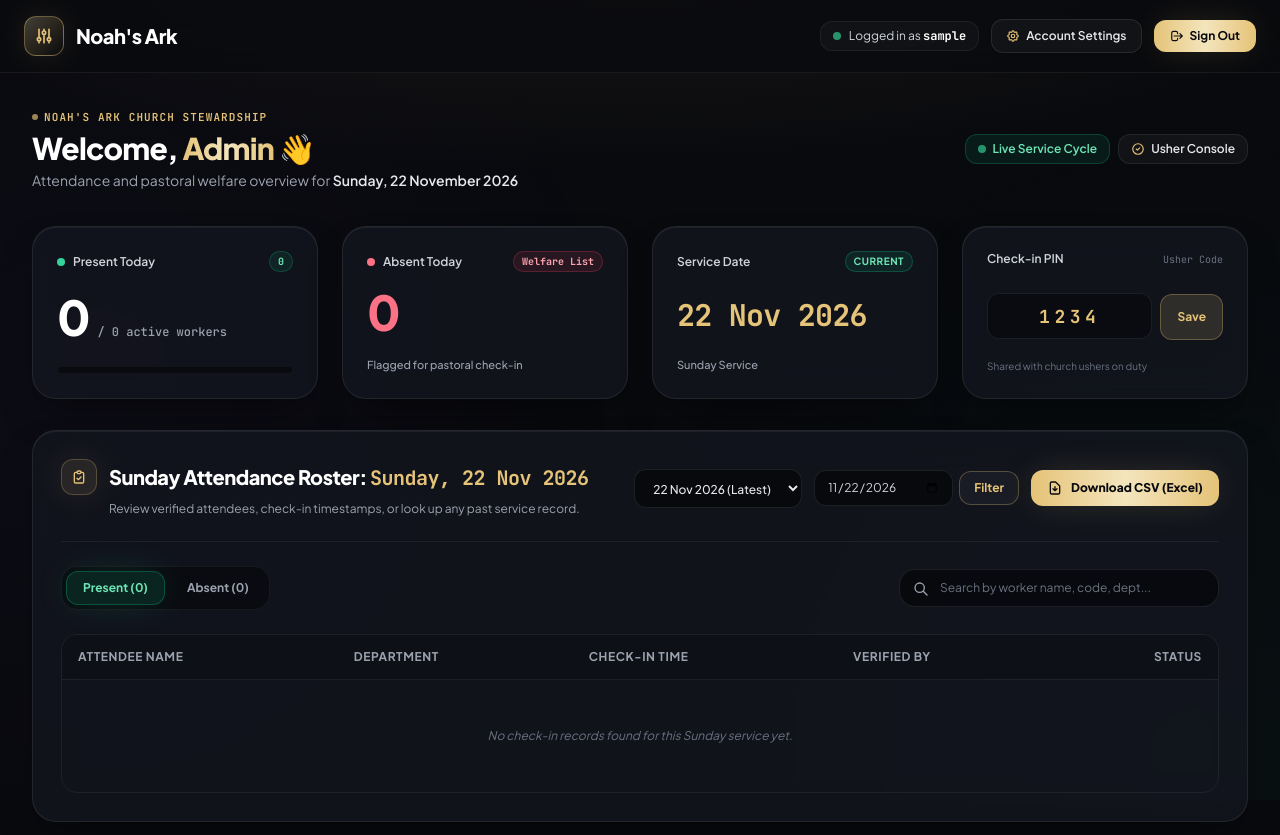
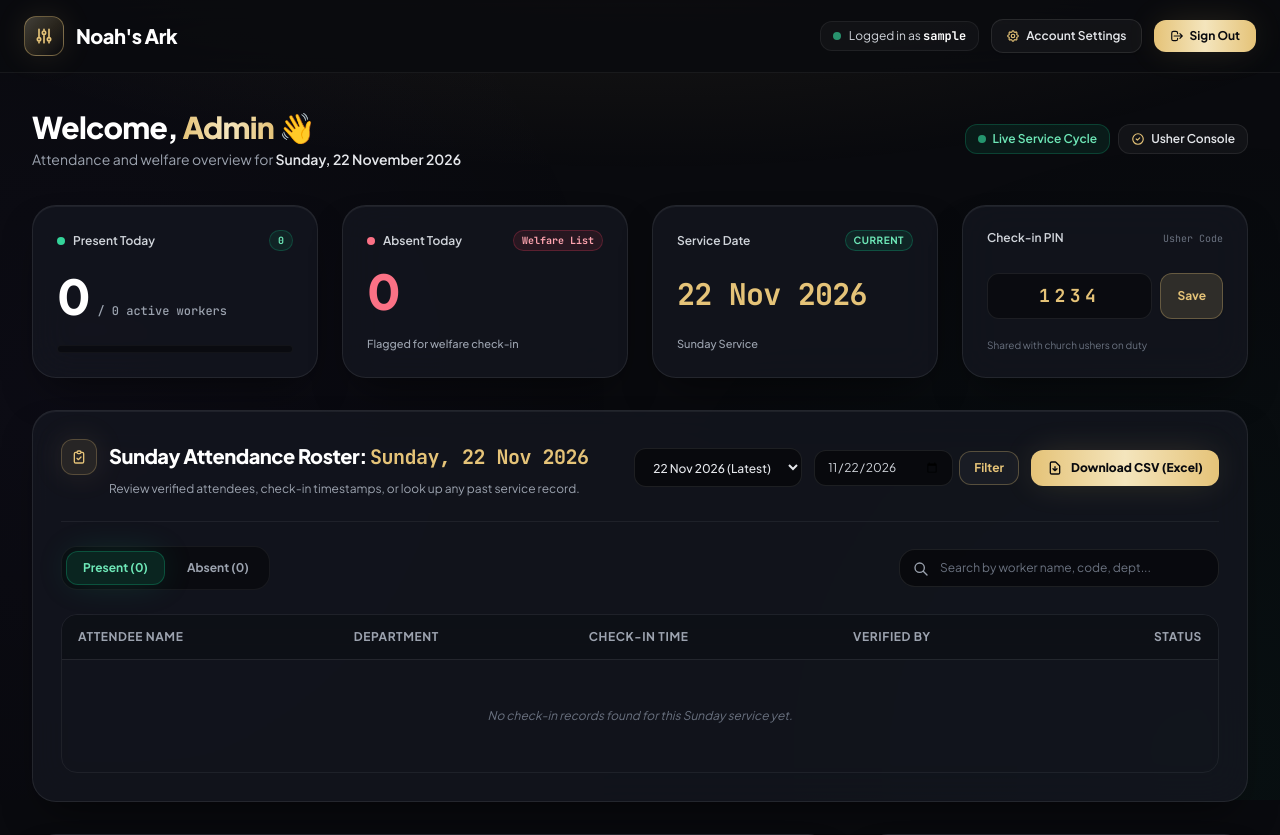
Before and after one commit to 19Enicodes/noahsark, a Django app: page /admin/dashboard/ in a window 1280 px wide. Shown: the top 835 px of the page. Run offline with Django 5.2, Linux system fonts and the light colour scheme; a user stored in the database is signed in; tables that the repository leaves empty hold one stand-in row (values such as "Sample post"); some libraries are stand-ins or nearby versions.

Commit message:
style(admin): remove stewardship badge and pastoral wording

```diff
--- a/management/templates/management/admin_dashboard.html
+++ b/management/templates/management/admin_dashboard.html
@@ -274,15 +274,11 @@
       <!-- Welcome Admin Section -->
       <section class="flex flex-col sm:flex-row sm:items-center justify-between gap-4 pt-1 pb-1">
         <div>
-          <span class="text-[11px] uppercase font-mono tracking-widest text-champagne font-semibold flex items-center gap-1.5 mb-1">
-            <span class="w-1.5 h-1.5 rounded-full bg-champagne animate-pulse"></span>
-            Noah's Ark Church Stewardship
-          </span>
           <h1 class="text-2xl sm:text-3xl font-extrabold text-white tracking-tight">
             Welcome, <span class="text-transparent bg-clip-text bg-gradient-to-r from-champagne via-champagne-soft to-champagne">Admin</span> 👋
           </h1>
           <p class="text-xs sm:text-sm text-gray-400 mt-1 font-normal">
-            Attendance and pastoral welfare overview for <strong class="text-gray-200 font-semibold">{{ ref_date|date:"l, d F Y" }}</strong>
+            Attendance and welfare overview for <strong class="text-gray-200 font-semibold">{{ ref_date|date:"l, d F Y" }}</strong>
           </p>
         </div>
 
@@ -356,7 +352,7 @@
           <div class="mt-4">
             <span class="text-4xl sm:text-5xl font-extrabold text-rose-400 tracking-tight">{{ absent_today }}</span>
           </div>
-          <span class="text-[11px] text-gray-400 mt-5 block font-medium">Flagged for pastoral check-in</span>
+          <span class="text-[11px] text-gray-400 mt-5 block font-medium">Flagged for welfare check-in</span>
         </div>
 
         <!-- Sunday Reference Card -->
```
